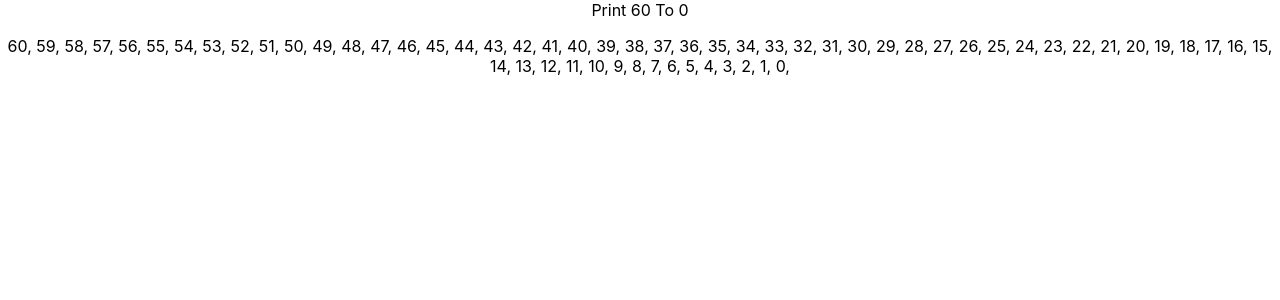
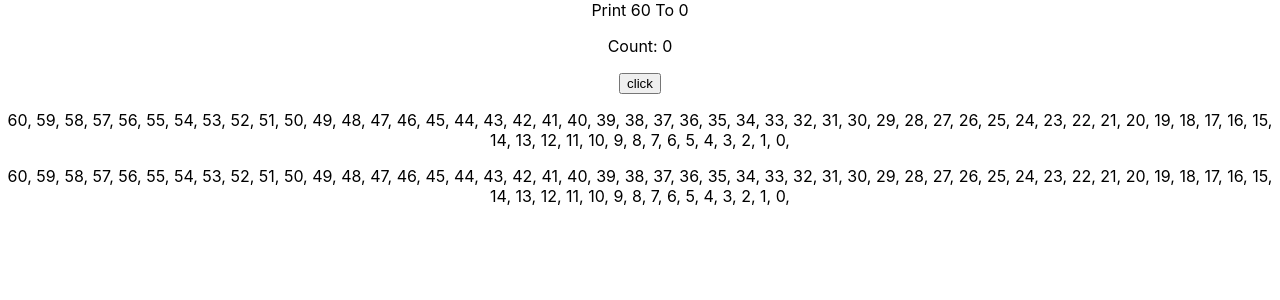
Before and after one commit to toanlehcm/HoleTex, a React (Create React App) app: page / in a window 1280 px wide. Shown: the top 300 px of the page. Built offline with nearby package versions, Linux system fonts and the light colour scheme.

Commit message:
Use useMemo to prevent render component child.

```diff
--- a/src/lesson/Print60To0/index.js
+++ b/src/lesson/Print60To0/index.js
@@ -1,10 +1,10 @@
-import React, { useState } from 'react';
+import React, { useMemo, useState } from 'react';
 
 const getArrayNumber = () => {
   const arrayLoop = []
 
+  console.log('loop');
   for (let index = 60; index >= 0; index--) {
-    console.log(index);
     arrayLoop.push(index)
   }
 
@@ -12,13 +12,26 @@
 }
 
 function Print60To0(props) {
-  const [arrayNumber, setArrayNumber] = useState(getArrayNumber())
+  const [count, setCount] = useState(0)
+  const [arrayNumber, setArrayNumber] = useState(() => {
+    return getArrayNumber()
+  })
+
+  const arrayNumber2 = useMemo(() => getArrayNumber(), [])
+  // console.log('arrayNumber2', arrayNumber2);
 
   return (
     <div>
       Print 60 To 0
+      <p>Count: {count}</p>
+      <button onClick={() => setCount(count + 1)}>click</button>
+
       <p>
-        {arrayNumber.map((item) => (<span>{item}, </span>))}
+        {arrayNumber.map((item, index) => (<span key={index}>{item}, </span>))}
+      </p>
+
+      <p>
+        {arrayNumber2.map((item, index) => (<span key={index}>{item}, </span>))}
       </p>
     </div>
   );
```
